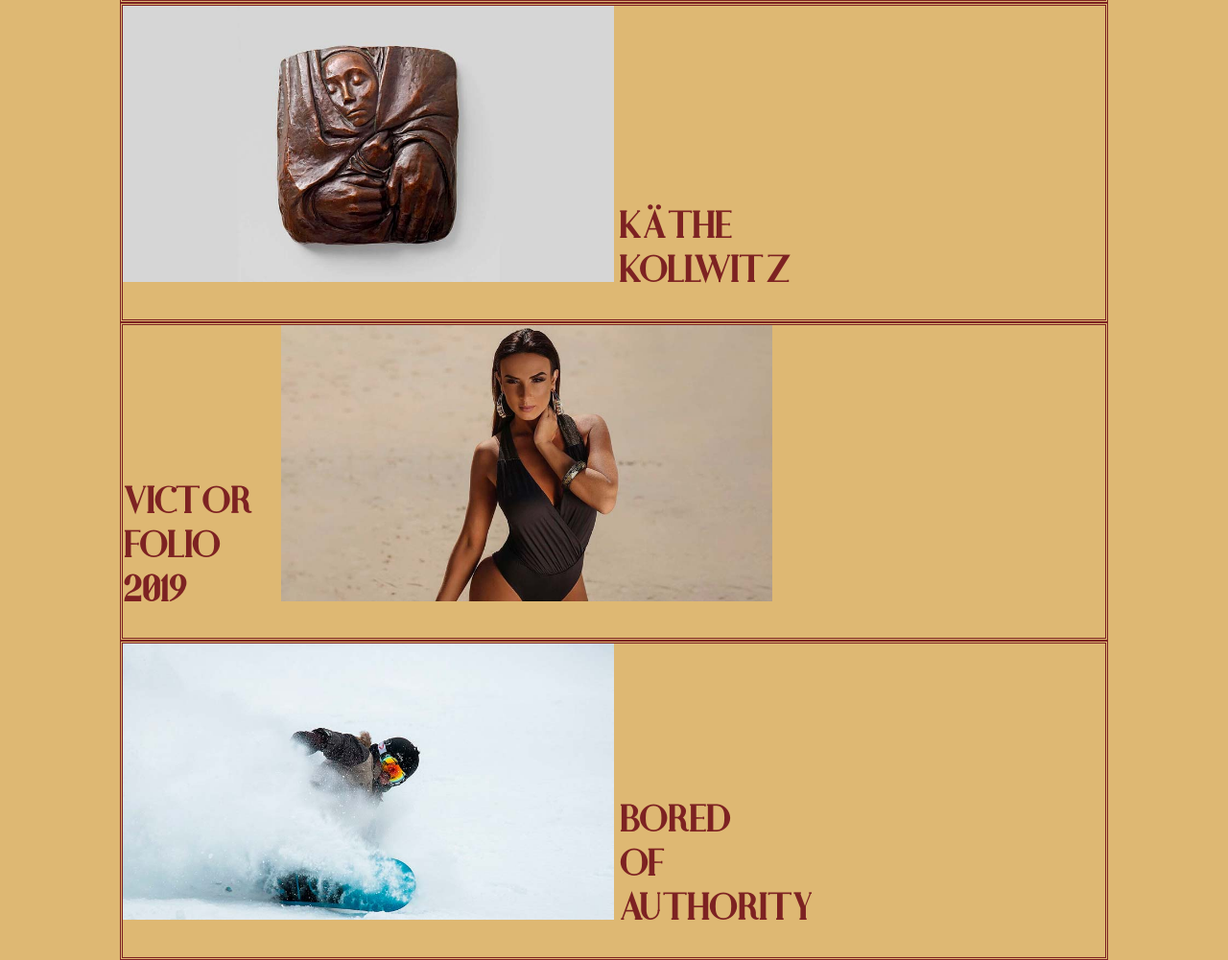
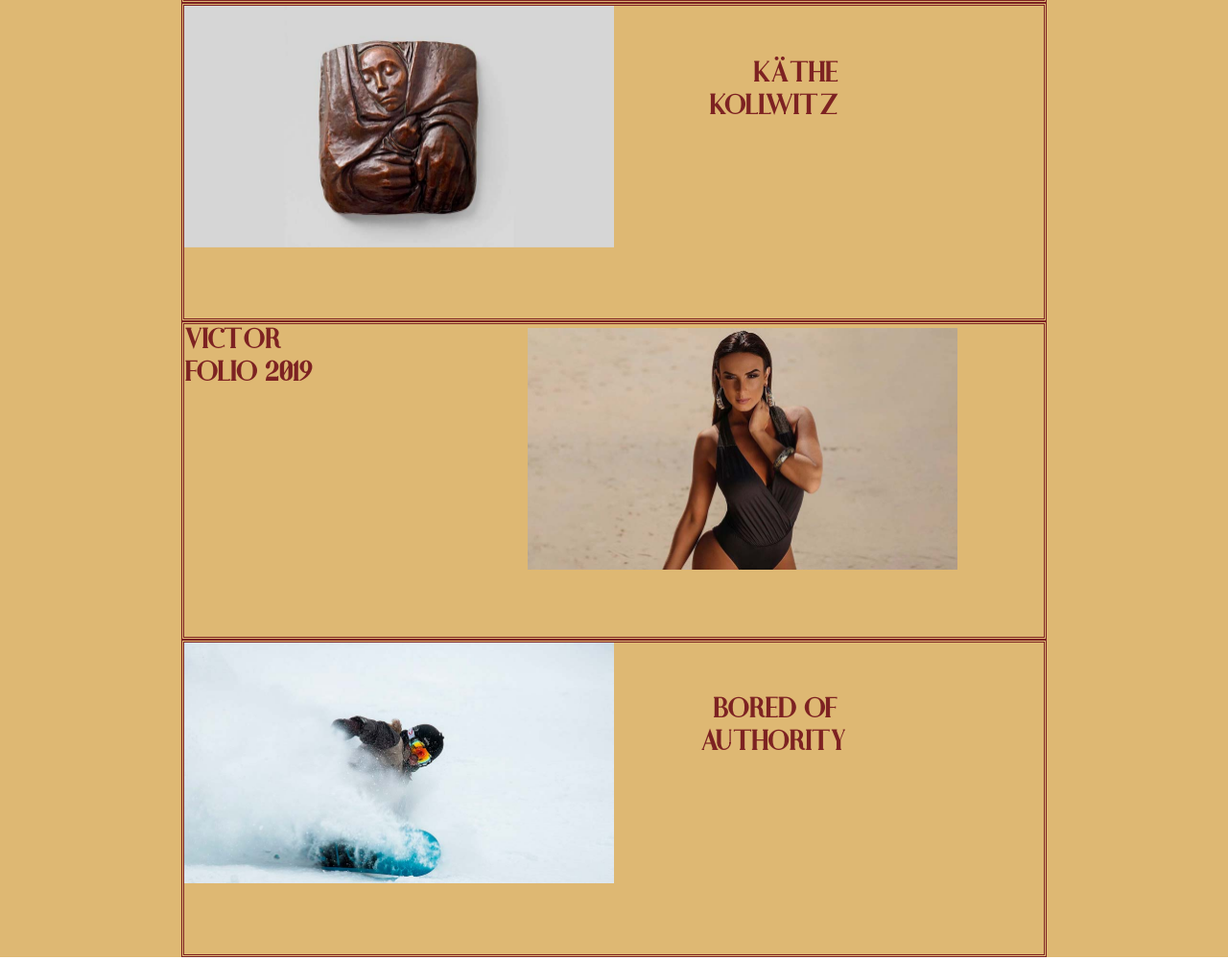
Before and after one commit to Isabelle-github/TemporaryFolio, a plain HTML site: page index.html in a window 1280 px wide. Shown: the part 2828-3829 px from the top of the page at 96% size. Drawn offline with Linux system fonts and the light colour scheme.

Commit message:
pictures positioned page 3

```diff
--- a/assets/css/style.css
+++ b/assets/css/style.css
@@ -198,15 +198,42 @@ tr td:nth-of-type(3){
     color:#7d2222;
     opacity: 1;
     border-style: double;
-    width: 80%;
+    width: 70%;
+    height: 40%;
 }
-.works h2{
+.text_left h2{
     text-transform: uppercase;
     display: inline-block;
-    font-size: 2em;
-    width: 5em;
+    font-size: 1.5em;
+    width: 6em;
     position: relative;
+    padding:0;
+    margin: 0%;
+    text-align: left;
 }
-.works img{
+.text_left img{
     width: 50%;
+    position: relative;
+    padding-left: 40%;
+    margin: 0 0%;
+    bottom: 4em;
 }
+.text_right h2{
+    text-transform: uppercase;
+    display: inline-block;
+    font-size: 1.5em;
+    width: 6em;
+    position: relative;
+    margin: 0 0%;
+    padding-left: 60%;
+    text-align: right;
+    bottom: 8.5em;
+}
+
+.text_right img{
+    width: 50%;
+    position: relative;
+    padding:0;
+    margin: 0 0%;
+    bottom: 50%;
+}
--- a/index.html
+++ b/index.html
@@ -124,20 +124,20 @@
                 YOU ARE LOOKING TO MEET, I CAN WORK WITH YOU TO REACH THEM. BELOW YOU CAN SEE SOME OF THE PROJECTS I'VE
                 WORKED IN AND SEE MY SKILLS SET. I HOPE YOU ENJOY THEM:
             </p>
-            <div>
+            <div class="text_left">
                 <h2>Rodrigo Marconatto</h2>
                 <img src="./assets/img/bg-marconatto-1.jpg" alt="">
             </div>
-            <div>
+            <div class="text_right">
                 <img src="./assets/img/kathe_cover-1.jpg" alt="">
                 <h2>Käthe Kollwitz</h2>
             </div>
-            <div>
+            <div class="text_left">
                 <h2>Victor Folio 2019</h2>
                 <img src="./assets/img/bg-nicole-1.jpg" alt="">
             </div>
 
-            <div>
+            <div class="text_right">
                 <img src="./assets/img/boa_cover-1.jpg" alt="">
                 <h2>Bored of Authority</h2>
             </div>
```
